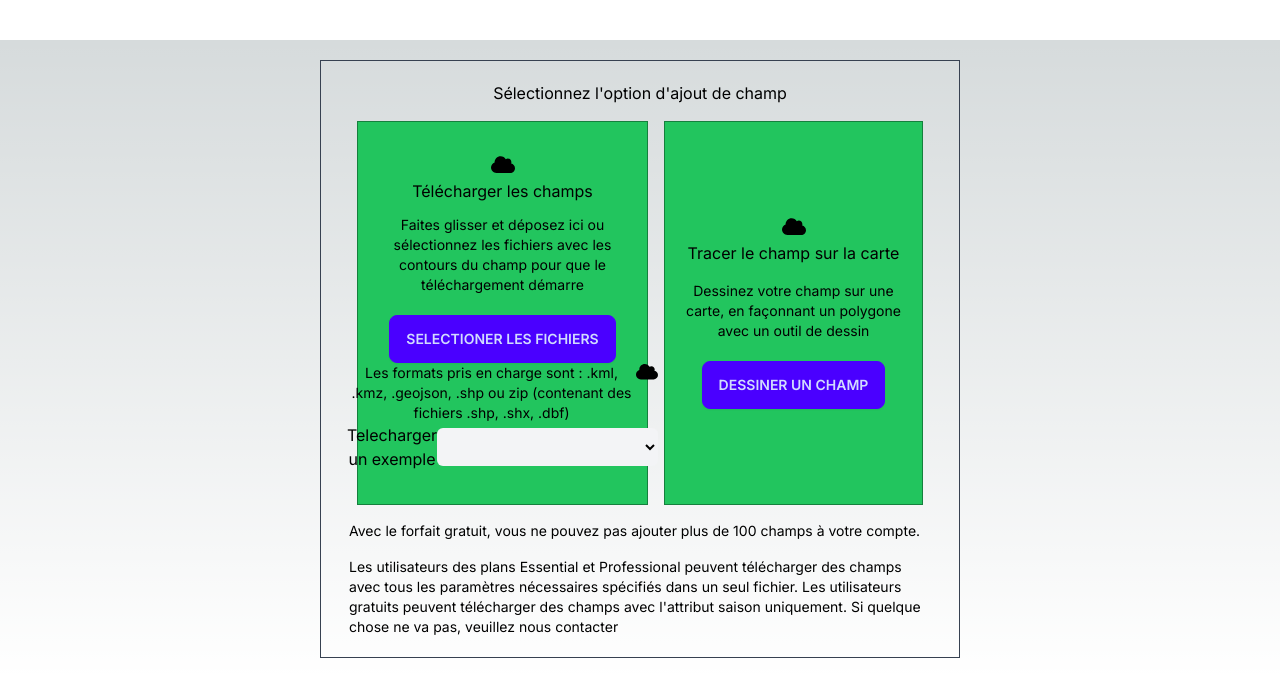
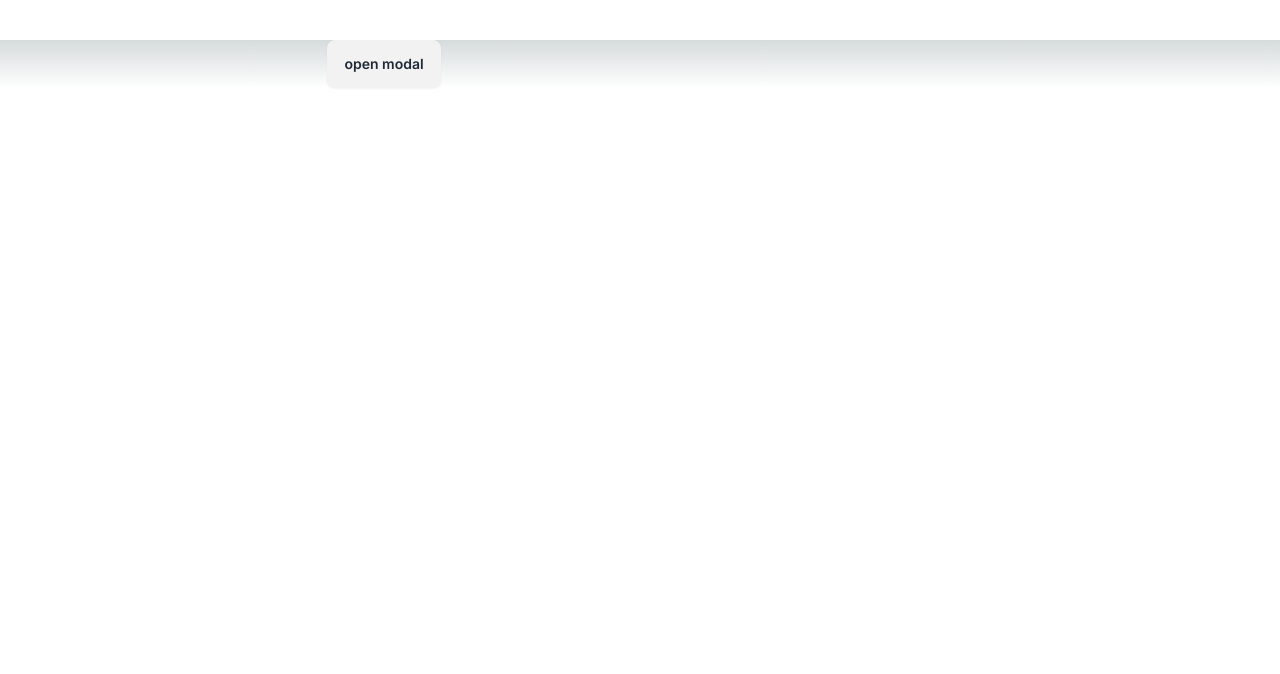
Before and after one commit to Mandarahades/yowyobdoc, a Next.js app: page /addfield in a window 1280 px wide. Shown: the top 674 px of the page. Built offline with nearby package versions, Linux system fonts and the light colour scheme.

Commit message:
Add functions to add Field

```diff
--- a/src/app/addfield/page.tsx
+++ b/src/app/addfield/page.tsx
@@ -1,3 +1,4 @@
+"use client"
 import React from 'react'
 import { FontAwesomeIcon } from '@fortawesome/react-fontawesome';
 import {faCloud } from '@fortawesome/free-solid-svg-icons';
@@ -7,61 +8,80 @@ type Props = {}
 
 export default function page({}: Props) {
   return (
-    <div className='flex flex-col justify-center items-center mt-10'>
-      <div className='flex flex-col lg:w-1/2 my-5 justify-center items-center self-center border border-gray-700 p-5'>
-        <div className=''>Sélectionnez l'option d'ajout de champ</div>
-        <div className='flex flex-col items-center lg:flex-row p-2'>
-            <div className='flex flex-col justify-center items-center border border-green-700 w-full h-96 bg-green-500 md:w-1/2 m-2 p-2'>
-                <div className='mx-2 md:mb-1 self-center'>
-                    <FontAwesomeIcon icon={faCloud} size="6x" width={24}/>
+<div className='flex flex-col justify-center items-center mt-10 md:w-3/5'>
+<button className="btn" onClick={()=>document.getElementById('my_modal_3').showModal()}>open modal</button>
+<dialog id="my_modal_3" className="modal">
+  <div className="modal-box">
+    <form method="dialog">
+    <div className='flex flex-col'>
+
+        <div className='flex justify-center items-center '>Sélectionnez option ajout de champ</div>
+        <div className='flex flex-col items-center md:flex-row p-1'>
+            <div className='flex flex-col justify-center items-center border w-full bg-slate-400 md:h-96 md:w-1/2 m-2 p-2'>
+                <div className='flex flex-col  md:h-full'>
+                    <div className='self-center'>
+                        <FontAwesomeIcon icon={faCloud} size="2x" width={24}/>
                     </div>
-                <div className='text-center mb-3'>
+                    <div className='text-center mb-1'>
                         Télécharger les champs
                     </div>
-                <div className='text-center text-sm w-full'>
+                    <p className='flex flex-col text-center text-xs w-full mt-2'>
                         Faites glisser et déposez ici ou sélectionnez les fichiers avec les contours du champ pour que le téléchargement démarre
+                    </p>
+                    <button className='flex flex-col text-white btn bg-green-500 md:mt-7 mt-4'>SELECTIONER LES FICHIERS</button>
                 </div>
-                <div className='mt-5 flex flex-col justify-center items-center'>
-                    <button className='btn btn-primary'>SELECTIONER LES FICHIERS</button>
-                    <div className='flex text-center text-sm w-full'>
-                        Les formats pris en charge sont : .kml, .kmz, .geojson, .shp ou zip
-                        (contenant des fichiers .shp, .shx, .dbf)<span><FontAwesomeIcon icon={faCloud} size="6x" width={22}/></span>
+                <div className='flex flex-col h-full text-wrap  items-center md:mt-0'>
+
+                <div className='flex flex-grow text-center text-xs text-wrap mt-1 md:mt-1'>
+                    <span>Les formats pris en charge sont : .kml, .kmz, .geojson, .shp ou zip (contenant des fichiers .shp, .shx, .dbf)</span>
+                    <span className='flex items-center'>
+                        <span><FontAwesomeIcon icon={faCloud} size="2x" width={22} /></span>
+                    </span>
                 </div>
-                    <div className="flex flex-row justify-center items-center">
+                    <div className="flex flex-row justify-center items-center text-wrap mt-2">
                         <form className='flex justify-center items-center'>
-                            <label className='w-full text-center'>Telecharger un exemple</label>
-                            <select className=" rounded-md py-2 px-4 bg-gray-100 z-0">
+                            <label className='w-full text-start'>Telecharger un exemple</label>
+                            <select className=" rounded-md py-2 bg-gray-100 z-0 w-1/12">
                                 <option></option>
                                 <option>ZIP Fichier compressé</option>
                                 <option>KML</option>
                                 <option>KMZ</option>
                                 <option>GEOJSON</option>
-                                <option>2014</option>
                             </select>
                         </form>
                     </div>
                 </div>
             </div>
-            <div className='flex flex-col justify-center items-center border border-green-700 w-full h-96 bg-green-500 md:w-1/2 m-2 p-2'>
-                <div className='mx-2 md:mb-1 self-center'><FontAwesomeIcon icon={faCloud} size="6x" width={24}/></div>
-                <div className='text-center mb-4'>Tracer le champ sur la carte</div>
-                <div className='text-center text-sm'>
+            <div className='flex flex-col justify-start border border-green-700 w-full h-96 bg-slate-200 md:w-1/2 m-2 p-2'>
+                <div className='flex flex-col self-start  md:h-56 '>
+                    <div className='self-center'>
+                        <FontAwesomeIcon icon={faCloud} size="2x" width={24}/>
+                    </div>
+                    <div className='text-center mb-1'>
+                        Tracer le champ sur la carte
+                    </div>
+                    <div className='flex flex-col text-center text-xs w-full'>
                         Dessinez votre champ sur une carte, en façonnant un polygone avec un outil de dessin
                     </div>
-                <div className='mt-5'>
-                    <button className='btn btn-primary'>DESSINER UN CHAMP</button>
+                    <button className='btn bg-green-500 md:mt-7 text-white relative bottom-0'>DESSINER UN CHAMP</button>
                 </div>
             </div>
         </div>
-        <div className='mb-4 px-2 text-sm w-full'>
+
+        <div className='mb-4 px-2 text-xs w-full'>
             Avec le forfait gratuit, vous ne pouvez pas ajouter plus de 100 champs à votre compte.
         </div>
-        <p className='px-2 text-sm'>
+        <p className='px-2 text-xs'>
         Les utilisateurs des plans Essential et Professional peuvent télécharger des champs avec tous les paramètres nécessaires spécifiés dans un seul fichier.
-        Les utilisateurs gratuits peuvent télécharger des champs avec l'attribut saison uniquement.
+        Les utilisateurs gratuits peuvent télécharger des champs avec attribut saison uniquement.
         Si quelque chose ne va pas, veuillez <Link href={"/contact"}>nous contacter</Link>
         </p>
     </div>
+    <button className="btn btn-sm btn-circle btn-ghost absolute right-2 top-2">✕</button>
+    </form>
+
+  </div>
+</dialog>
 </div>
   )
 }
--- /dev/null
+++ b/src/app/components/addField-compo/ContactUs.tsx
@@ -0,0 +1,78 @@
+"use client"
+
+import React, { useState } from 'react';
+
+import { redirect } from 'next/navigation';
+import Link from 'next/link';
+// import { useRouter } from 'next/router';
+
+
+type Props = {};
+
+export default function ContactUs({}: Props) {
+    const [showModal, setShowModal] = useState(true);
+
+
+    const openModal = () => {
+        setShowModal(true);
+    };
+
+    const closeModal = () => {
+        // setShowModal(false);
+        redirect("/home");
+    };
+
+    // const router = useRouter();
+
+    // const goToDest = () => {
+    //   router.push({
+    //     pathname: '/home',
+    //     query: { source: 'contact' }
+    //   });
+    // };
+
+    return (
+        <div className='flex flex-col justify-center items-center mt-10'>
+            {showModal && (
+                <dialog id="my_modal_3" className="modal modal-open">
+                    <div className="modal-box">
+                        <form method="dialog">
+                            <div className='flex flex-col'>
+                                <div className='text-center my-5'>Contact us</div>
+                                <div className='flex flex-row justify-between'>
+                                    <label className='input input-bordered w-5/12 flex flex-col items-start gap-2'>
+                                        <div className='text-xs text-start justify-start'>FirstName *</div>
+                                        <input type="text" className="grow" />
+                                    </label>
+                                    <label className='input input-bordered w-5/12 flex flex-col items-start gap-2'>
+                                        <div className='text-xs text-start justify-start'>LastName *</div>
+                                        <input type="text" className="grow" />
+                                    </label>
+                                </div>
+                                <div className='flex flex-row pt-4'>
+                                    <label className='input input-bordered w-full flex flex-col items-start gap-2'>
+                                        <div className='text-xs text-start justify-start'>Email *</div>
+                                        <input type="text" className="grow" />
+                                    </label>
+                                </div>
+                                <div className='flex flex-row pt-4'>
+                                    <select className='select select-bordered w-full' name="" id="">
+                                        <span className="text-xs block">Email *</span>
+                                        <option disabled selected>Select an option</option>
+                                        <option>Han Solo</option>
+                                        <option>Greedo</option>
+                                    </select>
+                                </div>
+                                <div className='flex flex-row pt-4'>
+                                    <textarea className="textarea textarea-bordered w-full" placeholder="Please describe your request in detail *"></textarea>
+                                </div>
+                                <div className='btn w-full text-white bg-green-500 mt-5'>SEND</div>
+                            </div>
+                            <button className="btn btn-sm btn-circle btn-ghost absolute right-2 top-2" onClick={closeModal}><Link href="/home">✕</Link></button>
+                        </form>
+                    </div>
+                </dialog>
+            )}
+        </div>
+    );
+}
--- a/src/app/components/addField-compo/selectAddFieldOption.tsx
+++ b/src/app/components/addField-compo/selectAddFieldOption.tsx
@@ -6,55 +6,98 @@ import Link from 'next/link';
 
 type Props = {}
 
-export default function selectAddFieldOption({}: Props) {
+export default function SelectAddFieldOption({}: Props) {
+
+    const handleFileUpload = (event:any) => {
+        const selectedFile = event.target.files[0];
+        console.log('Fichier sélectionné :', selectedFile);
+        // Vous pouvez traiter le fichier sélectionné ici
+      };
+
   return (
+    <div className='flex flex-col justify-center items-center mt-10 md:w-3/5'>
+{/* <button className="btn" onClick={()=>document.getElementById('my_modal_3').showModal()}>open modal</button> */}
+<dialog id="my_modal_3" className="modal">
+  <div className="modal-box">
+    <form method="dialog">
     <div className='flex flex-col'>
-        <p>Selectioner option ajout du champ</p>
-        <div className='flex flex-col md:flex-row'>
-            <div className='flex flex-col'>
-                <div className='mx-2 md:mb-1 '><FontAwesomeIcon icon={faCloud} size="6x" width={24}/></div>
-                <div className='text-center'>charger un fichier</div>
-                <div className='text-center'>
-                    Glissez-déposez ici ou sélectionnez des fichiers avec les contours de champ pour commencer le téléchargement
+
+        <div className='flex justify-center items-center '>Sélectionnez option ajout de champ</div>
+        <div className='flex flex-col items-center md:flex-row p-1'>
+            <div className='flex flex-col justify-center items-center border w-full bg-slate-400 md:h-96 md:w-1/2 m-2 p-2'>
+                <div className='flex flex-col  md:h-full'>
+                    <div className='self-center'>
+                        <FontAwesomeIcon icon={faCloud} size="2x" width={24}/>
                     </div>
-                <div className='mt-5'>
-                    <button className='btn btn-lg btn-primary'>SELECTIONER UN FICHIER</button>
-                    <div className='text-center'>
-                        Les formats pris en charge sont : .kml, .kmz, .geojson, .shp ou zip (contenant des fichiers .shp, .shx, .dbf)<span><FontAwesomeIcon icon={faCloud} size="6x" width={22}/></span>
+                    <div className='text-center mb-1'>
+                        Télécharger les champs
                     </div>
-                    <div className="flex flex-row justify-center ">
-                        <form className=''>
-                            <label className='mr-5'>Telecharger un exemple</label>
-                            <select className=" rounded-md py-2 px-4 bg-gray-100 z-0">
+                    <p className='flex flex-col text-center text-xs w-full mt-2'>
+                        Faites glisser et déposez ici ou sélectionnez les fichiers avec les contours du champ pour que le téléchargement démarre
+                    </p>
+                    <label htmlFor="file-upload" className='flex flex-col text-white btn bg-green-500 md:mt-7 mt-4'>
+                     SELECTIONER UN FICHIER
+                    </label>
+                    <input
+                        id="file-upload"
+                        type="file"
+                        accept=".txt,.pdf,.doc,.docx" // Types de fichiers acceptés (optionnel)
+                        style={{ display: 'none' }} // Cacher l'élément input
+                        onChange={handleFileUpload} // Gérer le changement de fichier sélectionné
+                    />
+                </div>
+                <div className='flex flex-col h-full text-wrap  items-center md:mt-0'>
+
+                <div className='flex flex-grow text-center text-xs text-wrap mt-1 md:mt-1'>
+                    <span>Les formats pris en charge sont : .kml, .kmz, .geojson, .shp ou zip (contenant des fichiers .shp, .shx, .dbf)</span>
+                    <span className='flex items-center'>
+                        <span><FontAwesomeIcon icon={faCloud} size="2x" width={22} /></span>
+                    </span>
+                </div>
+                    <div className="flex flex-row justify-center items-center text-wrap mt-2">
+                        <form className='flex justify-center items-center'>
+                            <label className='w-full text-start'>Telecharger un exemple</label>
+                            <select className=" rounded-md py-2 bg-gray-100 z-0 w-1/12">
+                                <option></option>
                                 <option>ZIP Fichier compressé</option>
                                 <option>KML</option>
                                 <option>KMZ</option>
                                 <option>GEOJSON</option>
-                            <option>2014</option>
                             </select>
                         </form>
                     </div>
                 </div>
             </div>
-            <div className='flex flex-col'>
-                <div className='mx-2 md:mb-1 '><FontAwesomeIcon icon={faCloud} size="6x" width={24}/></div>
-                <div className='text-center'>charger un fichier</div>
-                <div className='text-center'>
-                    Glissez-déposez ici ou sélectionnez des fichiers avec les contours de champ pour commencer le téléchargement
+            <div className='flex flex-col justify-start border border-green-700 w-full h-96 bg-slate-200 md:w-1/2 m-2 p-2'>
+                <div className='flex flex-col self-start  md:h-56 '>
+                    <div className='self-center'>
+                        <FontAwesomeIcon icon={faCloud} size="2x" width={24}/>
                     </div>
-                <div className='mt-5'>
-                    <button className='btn btn-lg btn-primary'>SELECTIONER UN FICHIER</button>
+                    <div className='text-center mb-1'>
+                        Tracer le champ sur la carte
+                    </div>
+                    <div className='flex flex-col text-center text-xs w-full'>
+                        Dessinez votre champ sur une carte, en façonnant un polygone avec un outil de dessin
+                    </div>
+                    <button className='btn bg-green-500 md:mt-7 text-white relative bottom-0'>DESSINER UN CHAMP</button>
                 </div>
             </div>
         </div>
-        <p>
-            Sur le plan gratuit, vous ne pouvez pas ajouter plus de 100 champs à votre compte
+
+        <div className='mb-4 px-2 text-xs w-full'>
+            Avec le forfait gratuit, vous ne pouvez pas ajouter plus de 100 champs à votre compte.
+        </div>
+        <p className='px-2 text-xs '>
+        Les utilisateurs des plans Essential et Professional peuvent télécharger des champs avec tous les paramètres nécessaires spécifiés dans un seul fichier.
+        Les utilisateurs gratuits peuvent télécharger des champs avec attribut saison uniquement.
+        Si quelque chose ne va pas, veuillez <Link className = 'link link-hover link-primary' href={"/contact"} >nous contacter</Link>
         </p>
-        <p>
-            Les utilisateurs des plans Essential et Professional peuvent télécharger des champs avec tous les paramètres nécessaires spécifiés en un seul fichier.
-            Les utilisateurs gratuits peuvent télécharger des champs avec seulement l'attribut de saison.
-            Si quelque chose ne va pas, veuillez <Link href={"/contact"}>nous contacter</Link>
-        </p>
+    </div>
+    <button className="btn btn-sm btn-circle btn-ghost absolute right-2 top-2">✕</button>
+    </form>
+
+  </div>
+</dialog>
 </div>
   )
 }
--- a/src/app/components/compo-home/imageSat.tsx
+++ b/src/app/components/compo-home/imageSat.tsx
@@ -1,4 +1,4 @@
-import React from 'react';
+import React, { useEffect, useState } from 'react';
 import Image from 'next/image'
 import satPic from '../../../../public/images-home/fertisat.jpg';
 import { FontAwesomeIcon } from '@fortawesome/react-fontawesome';
@@ -7,11 +7,45 @@ import InfoHome from './infoHome';
 import Paginate from './paginate';
 import SatIndices from './satIndices';
 
-type Props = {};
+type Props = {
+  showMod: boolean;
+};
 
-export default function ImageSat({}: Props) {
+export default function ImageSat({showMod}: Props) {
+
+
+  useEffect(() => {
+
+    if (showMod) {
+      openModalDefault()
+    }
+  }, []);
+
+  const [showModal, setShowModal] = useState(false);
+
+    const openModal = () => {
+        setShowModal(true);
+        show();
+    };
+
+    const openModalDefault = () => {
+      if(showMod) show();
+    };
+
+
+
+    const closeModal = () => {
+         setShowModal(false);
+
+    };
+
+    const show = () =>{
+      document.getElementById('my_modal_3').showModal()
+    }
+
   return (
     <div className=" flex items-center justify-center sticky  top-10  mt-2 h-full w-full overflow-hidden"  >
+
       <div className='h-full'>
         <Image
         src={satPic}
@@ -24,7 +58,7 @@ export default function ImageSat({}: Props) {
         <InfoHome />
       </div>
       <div className='absolute  justify-end  self-end text-center w-full bottom-1 right-1'>
-        <button className="btn btn-outline absolute bottom-2  btn-sm btn-active btn-success opacity-80 right-1">Ajouter une Parcelle</button>
+        <button className="btn btn-outline absolute bottom-2  btn-sm btn-active btn-success opacity-80 right-1" onClick={openModal}>Ajouter une Parcelle</button>
       </div>
     </div>
   );
--- a/src/app/home/page.tsx
+++ b/src/app/home/page.tsx
@@ -1,26 +1,59 @@
-import React from 'react';
+"use client"
+import React, { useState } from 'react';
+// import { useRouter } from 'next/router';
 import Navbar from '../components/compo-home/navbar';
 import Indices from '../components/compo-home/indices';
 import ImageSat from '../components/compo-home/imageSat';
 import SuperficieTotale from '../components/compo-home/superficieTotale';
 import ListParcelles from '../components/compo-home/listParcelles';
 import ChoixSaison from '../components/compo-home/choixSaison';
-import FiltreParcelles from '../components/compo-home/filtreParcelles';
+
+import { NextResponse, NextRequest } from 'next/server'
+
+import SelectAddFieldOption from '../components/addField-compo/SelectAddFieldOption';
+
 
 
 
 
 type Props = {};
 
-export default function Page({}: Props) {
+export default function Page({}: Props, request: NextRequest) {
+
+  const [showModal, setShowModal] = useState(false);
+
+  // const router = useRouter();
+  // const { src } = router.query;
+
+  const scrIsContact = () => {
+  if(request) {
+    const source = request.nextUrl.pathname
+    console.log(source)
+    setShowModal(true)
+  }
+
+};
+// console.log(showModal);
+
+    const openModal = () => {
+        setShowModal(true);
+    };
+
+    const closeModal = () => {
+        setShowModal(false);
+
+    };
+
+
   return (
     <div className='flex flex-col p-2 w-full bg-gray-100 md:bottom-5 overflow-y-auto md:h-screen md:w-screen'>
+
       {/* <div className='flex flex-col md:top-0 md:bottom-0 md:h-screen'> */}
         <Navbar />
         <div className='flex flex-col md:flex-row my-3 overflow-hidden'>
             <div className='flex  flex-col md:flex-row  md:w-8/12 lg:w-9/12 xl:w-9/12 md:left-0 top-0 md:h-full '>
               <Indices />
-              <ImageSat />
+              <ImageSat showMod = {showModal}/>
             </div>
             <div className='flex flex-col md:mx-1 md:sticky md:w-4/12 lg:w-3/12 xl:w-3/12 md:right-0 md:bottom-0  md:scroll-my-1 md:top-0 md:h-screen mt-2 p-2'>
               <ChoixSaison />
@@ -31,6 +64,8 @@ export default function Page({}: Props) {
         </div>
 
       {/* </div> */}
+
+      <SelectAddFieldOption />
     </div>
   );
 }
```
Also changed, not shown: src/app/components/compo-home/navbar.tsx (+4 -4 lines), src/app/contact/page.tsx (added, +16 -0 lines). Lines whose indentation alone changed are shown as unchanged.
